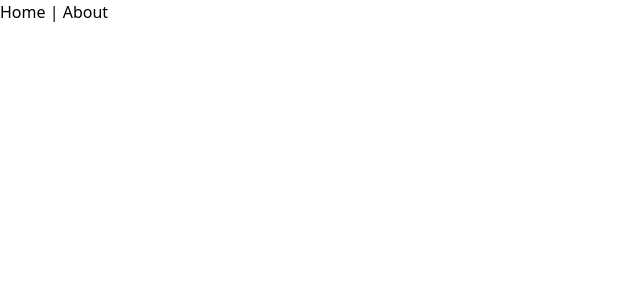
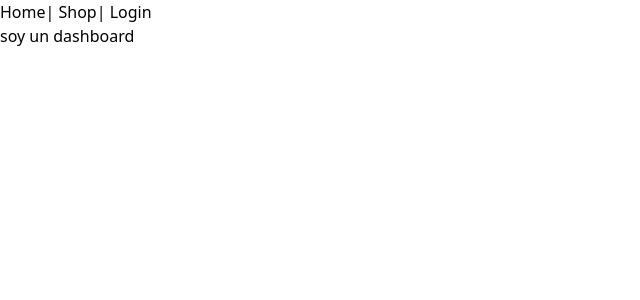
Before and after one commit to samuglz/Telepharma, a Vue app: page /dashboard in a window 1280 px wide. Shown: the top 300 px of the page, without its empty margins (0-640 px from the left). Built offline with nearby package versions, Linux system fonts and the light colour scheme.

Commit message:
Añadidas las rutas y las vistas

```diff
--- a/src/App.vue
+++ b/src/App.vue
@@ -1,8 +1,9 @@
 <template>
    <div id="app">
       <div id="nav">
-         <router-link to="/">Home</router-link> |
-         <router-link to="/about">About</router-link>
+         <router-link to="/">Home</router-link>|
+         <router-link to="/shop">Shop</router-link>|
+         <router-link to="/login">Login</router-link>
       </div>
       <router-view />
    </div>
--- a/src/router/index.js
+++ b/src/router/index.js
@@ -1,6 +1,11 @@
 import Vue from 'vue';
 import VueRouter from 'vue-router';
-import Home from '../views/Home.vue';
+import Home from '@/views/Home.vue';
+import Login from '@/views/Login.vue';
+import Register from '@/views/Register.vue';
+import Dashboard from '@/views/Dashboard.vue';
+import Shop from '@/views/Shop.vue';
+import Pharmacies from '@/views/Pharmacies.vue';
 
 Vue.use(VueRouter);
 
@@ -11,13 +16,29 @@ const routes = [
       component: Home
    },
    {
-      path: '/about',
-      name: 'About',
-      // route level code-splitting
-      // this generates a separate chunk (about.[hash].js) for this route
-      // which is lazy-loaded when the route is visited.
-      component: () =>
-         import(/* webpackChunkName: "about" */ '../views/About.vue')
+      path: '/login',
+      name: 'Login',
+      component: Login
+   },
+   {
+      path: '/register',
+      name: 'Register',
+      component: Register
+   },
+   {
+      path: '/dashboard',
+      name: 'Dashboard',
+      component: Dashboard
+   },
+   {
+      path: '/shop',
+      name: 'Shop',
+      component: Shop
+   },
+   {
+      path: '/pharmacies',
+      name: 'Pharmacies',
+      component: Pharmacies
    }
 ];
 
--- a/src/views/About.vue
+++ /dev/null
@@ -1,5 +0,0 @@
-<template>
-   <div class="about">
-      <h1>This is an about page</h1>
-   </div>
-</template>
--- /dev/null
+++ b/src/views/Dashboard.vue
@@ -0,0 +1,9 @@
+<template>
+   <div>soy un dashboard</div>
+</template>
+
+<script>
+export default {};
+</script>
+
+<style></style>
--- /dev/null
+++ b/src/views/Login.vue
@@ -0,0 +1,9 @@
+<template>
+   <div>Soy un login</div>
+</template>
+
+<script>
+export default {};
+</script>
+
+<style></style>
--- /dev/null
+++ b/src/views/Pharmacies.vue
@@ -0,0 +1,9 @@
+<template>
+   <div>Mis mapas</div>
+</template>
+
+<script>
+export default {};
+</script>
+
+<style></style>
--- /dev/null
+++ b/src/views/Register.vue
@@ -0,0 +1,9 @@
+<template>
+   <div>Soy un register</div>
+</template>
+
+<script>
+export default {};
+</script>
+
+<style></style>
--- /dev/null
+++ b/src/views/Shop.vue
@@ -0,0 +1,9 @@
+<template>
+   <div>Soy una shop</div>
+</template>
+
+<script>
+export default {};
+</script>
+
+<style></style>
```
